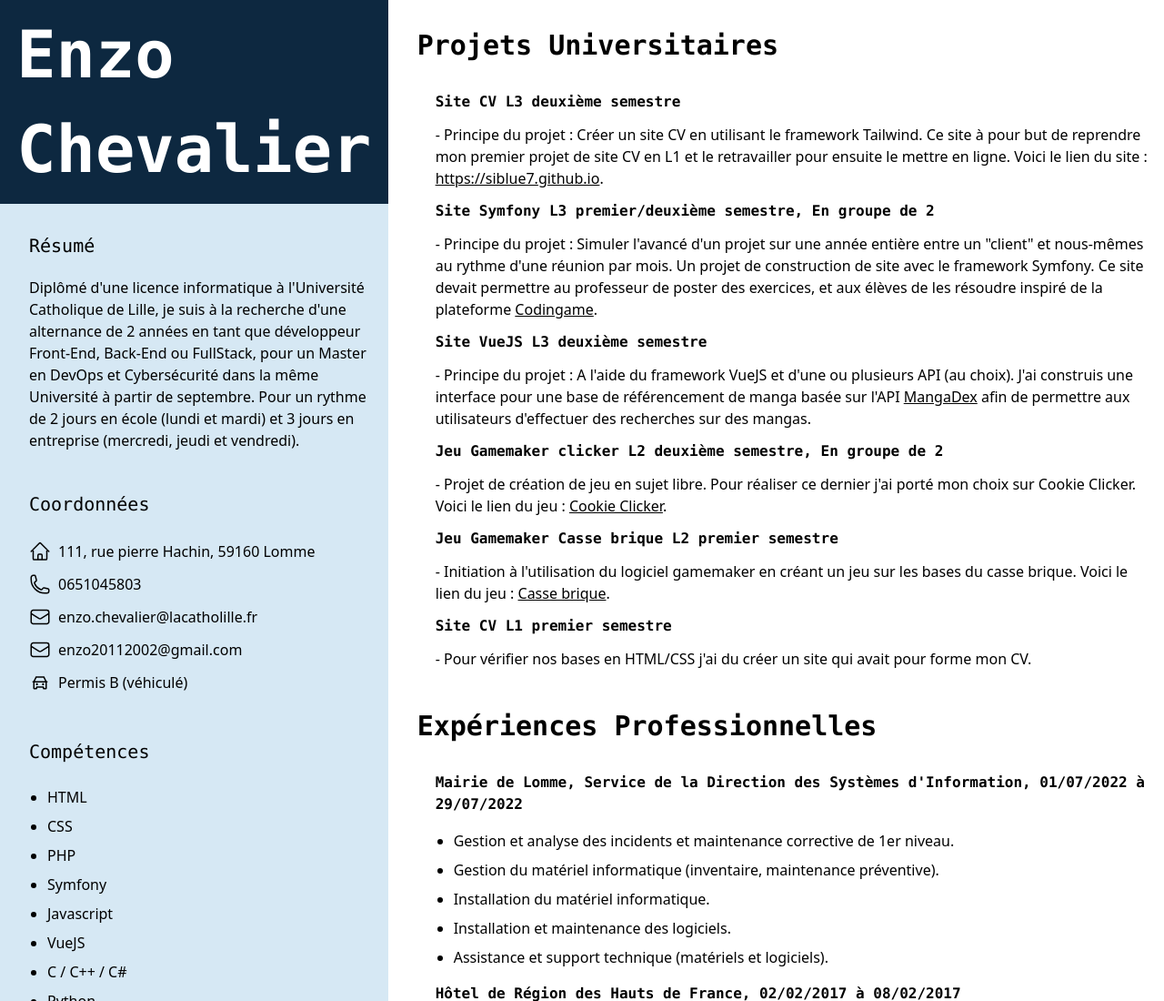
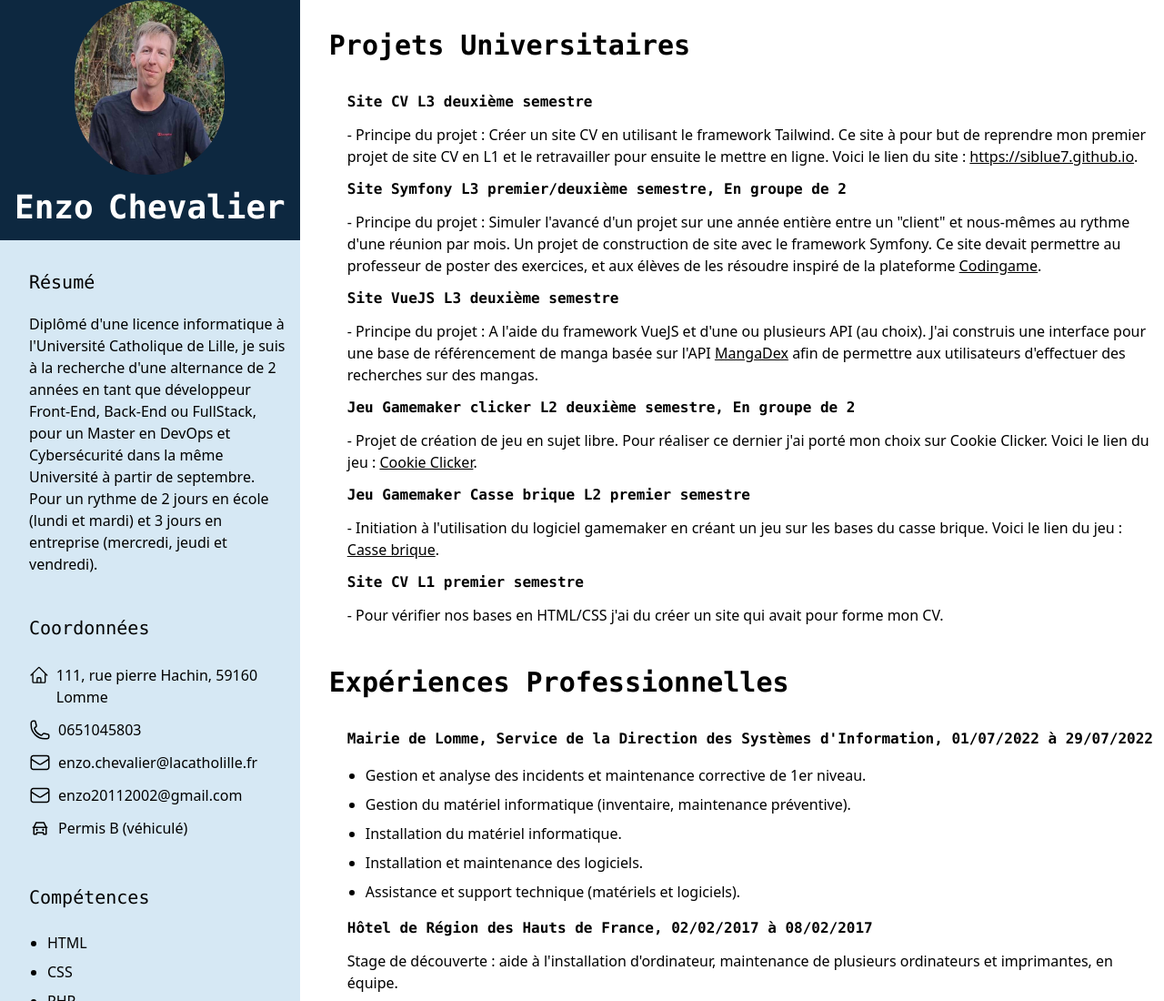
Before and after one commit to SiBlue7/siblue7.github.io, a website: page index.html in a window 1280 px wide. Shown: the top 1100 px of the page at 91% size. Drawn offline with Linux system fonts and the light colour scheme.

Commit message:
Ajout de ma photo

```diff
--- a/index.html
+++ b/index.html
@@ -7,10 +7,15 @@
 </head>
 <body>
   <div class="app box-border h-full bg-white block xl:flex xl:w-full xl:h-1/3 print:flex">
-    <div class="left-app w-full bg-bleuClair xl:w-1/3 print:w-2/5">
-      <section class="name bg-bleuFonce p-2  flex justify-center xl:grid print:grid print:pr-5 print:h-36">
-        <h1 class="first-name text-3xl xl:text-7xl text-white font-mono font-semibold ml-5 xl:m-4 print:text-5xl print:pb-5">Enzo</h1>
-        <h1 class="last-name text-3xl xl:text-7xl text-white font-mono font-semibold ml-5 xl:m-4 print:text-5xl print:pb-5">Chevalier</h1>
+    <div class="left-app w-full bg-bleuClair xl:w-1/3 print:w-2/5 print:h-full">
+      <section class="presentation bg-bleuFonce lg:block lg:ml-auto lg:mr-auto">
+        <div class="photo xl:block xl:ml-auto xl:mr-auto xl:w-1/2 print:block print:ml-auto print:mr-auto print:p-1">
+          <img src="Image/photo.jpeg" alt="Photo de profil" class="w-48 h-48 lg:w-64 lg:h-64 xl:w-48 xl:h-48 rounded-full mx-auto xl:mx-0 print:w-32 print:h-32">
+        </div>
+        <div class="name p-2 flex justify-center print:pr-5">
+          <h1 class="first-name text-3xl xl:text-4xl text-white font-mono font-semibold ml-5 xl:m-2 print:text-3xl print:pb-1">Enzo</h1>
+          <h1 class="last-name text-3xl xl:text-4xl text-white font-mono font-semibold ml-5 xl:m-2 print:text-3xl print:pb-1">Chevalier</h1>
+        </div>
       </section>
       <section class="resume p-3">
         <h1 class="resume-title font-mono m-5 text-xl flex justify-center xl:justify-start print:text-sm print:font-semibold print:justify-start">Résumé</h1>
```
Also changed, not shown: Image/photo.jpeg (added), dist/output.css.
